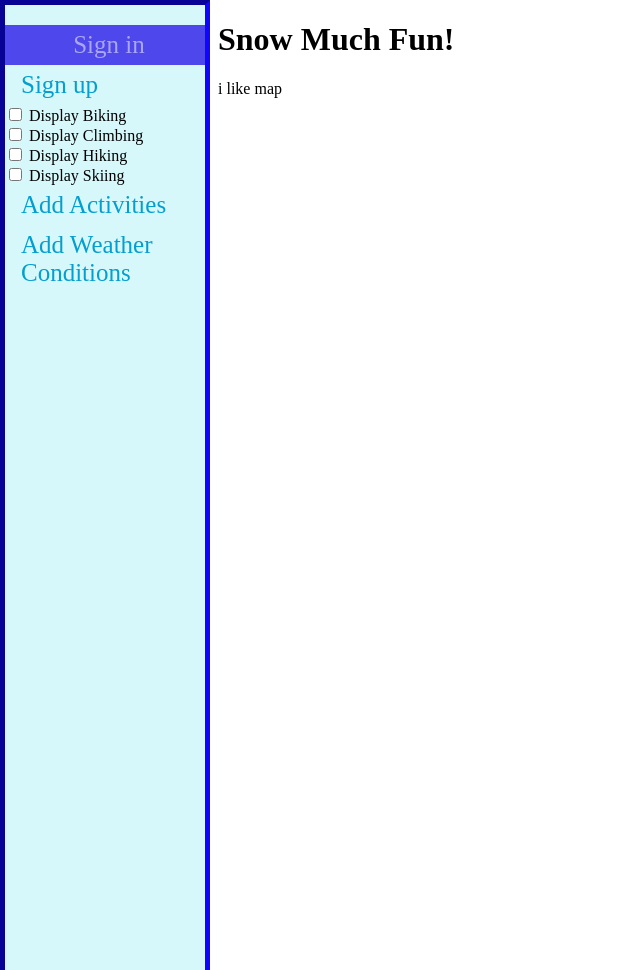
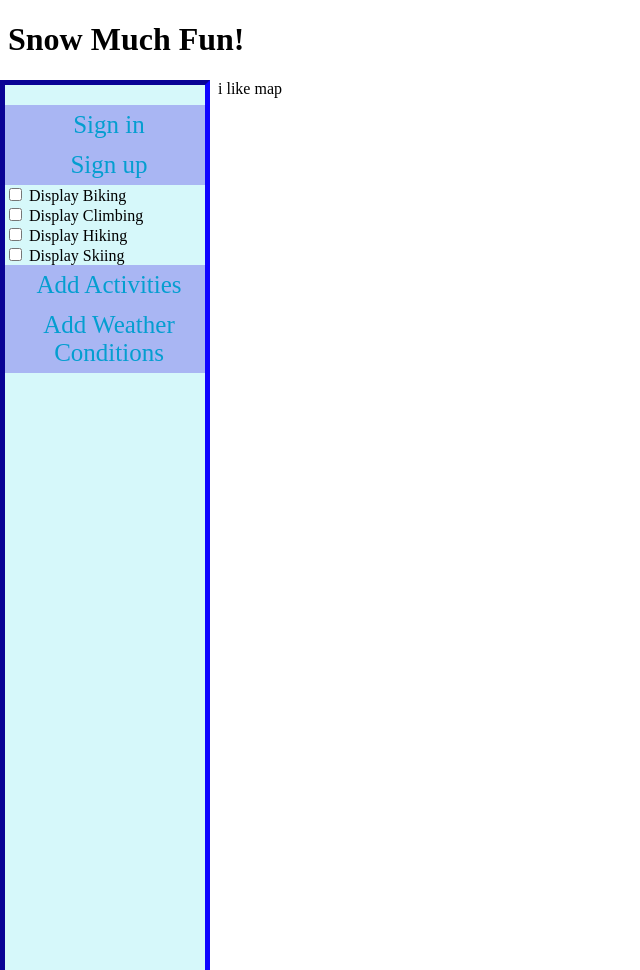
Before and after one commit to JarrettPhilips/snowmuchfun_website, a PHP site: page /homepage.html in a window 1280 px wide. Shown: the whole page, without its empty margins (0-640 px from the left). Run offline with PHP 8.4, Linux system fonts and the light colour scheme.

Commit message:
Changed heading in homepage

```diff
--- a/Project_Files/homepage.html
+++ b/Project_Files/homepage.html
@@ -14,24 +14,27 @@
   <link rel="stylesheet" href="style.css">
   <title>Snow Much Fun!</title>
 </head>
+<!-- Heading -->
+<div>
+  <h1>Snow Much Fun!</h1>
+</div>
  <!-- Side navigation -->
 <div class="sidenav">
-  <a href="./formLogin.html" class="button" style="color:#a9a6f3">Sign in</a>
-  <a href="./formUser.html">Sign up</a>
+  <a href="./formLogin.html" class="button">Sign in</a>
+  <a href="./formUser.html" class="button">Sign up</a>
   <form action="/action_page.php" method="get">
   <input type="checkbox" name="activity" value="Biking" style="color:blue;"> Display Biking<br>
   <input type="checkbox" name="activity" value="Climbing"> Display Climbing<br>
   <input type="checkbox" name="activity" value="Hiking"> Display Hiking<br>
   <input type="checkbox" name="activity" value="Skiing"> Display Skiing<br>
   </form>
-  <a href="./formActivity.html">Add Activities</a>
-  <a href="./formWeather.html">Add Weather Conditions</a>
+  <a href="./formActivity.html" class="button">Add Activities</a>
+  <a href="./formWeather.html" class="button">Add Weather Conditions</a>
 </div>
 
 <!-- Page content -->
 <div class="main">
 
-  <h1>Snow Much Fun!</h1>
   <p>i like map</p>
 
 </div>
--- a/Project_Files/style.css
+++ b/Project_Files/style.css
@@ -14,7 +14,7 @@
     width: 200px; /* Set the width of the sidebar */
     position: fixed; /* Fixed Sidebar (stay in place on scroll) */
     z-index: 1; /* Stay on top */
-    top: 0; /* Stay at the top */
+    /*top: 0; /* Stay at the top */
     left: 0;
     background-color: #d6f8fa; /* Black */
     overflow-x: hidden; /* Disable horizontal scroll */
@@ -49,7 +49,7 @@
 }
 
 .button {
-    background-color: #4e47ec; /* Green */
+    background-color: #a9b6f3; /* Blue */
     border: none;
     color: white;
     padding: 15px 32px;
```
